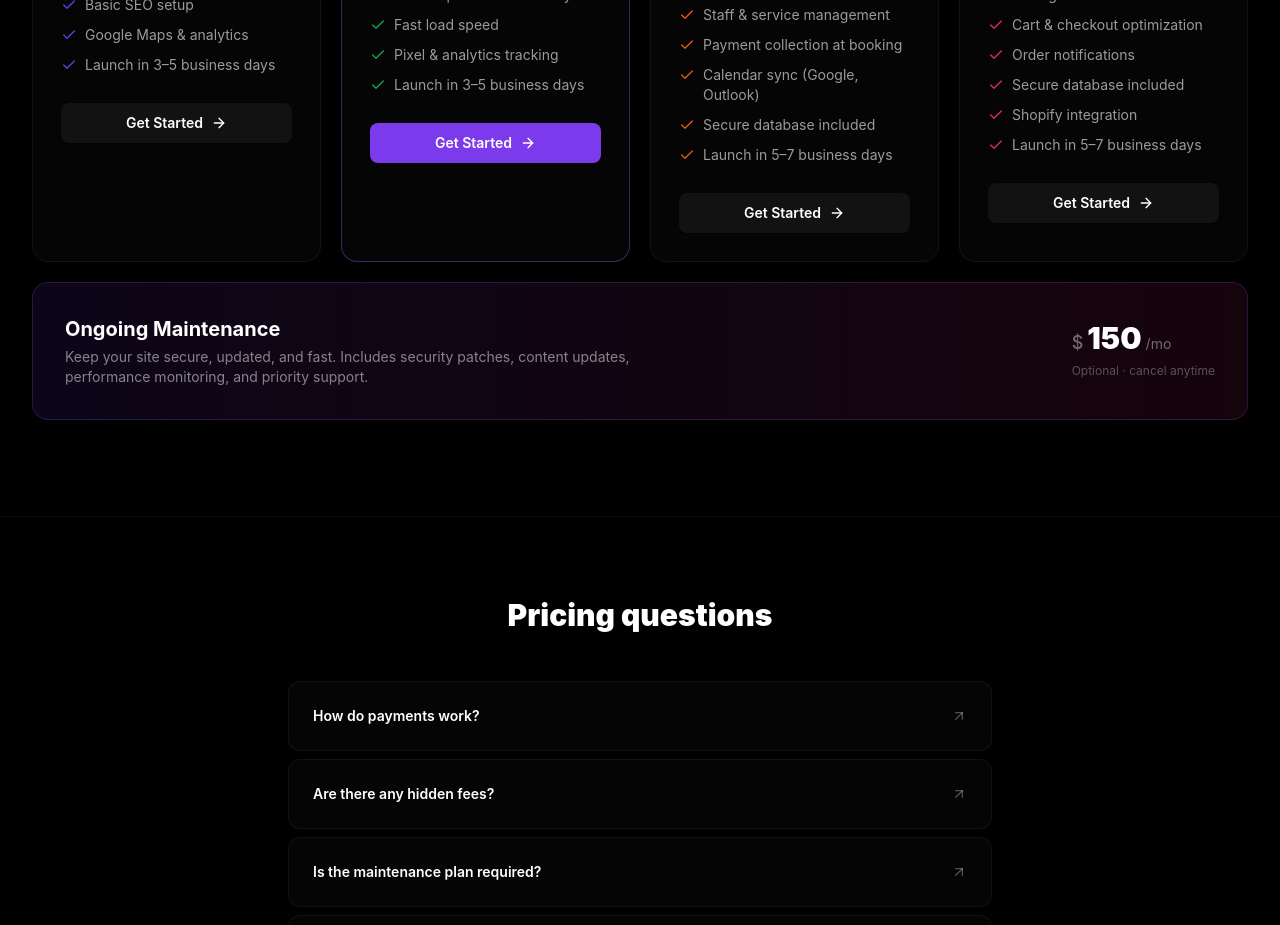
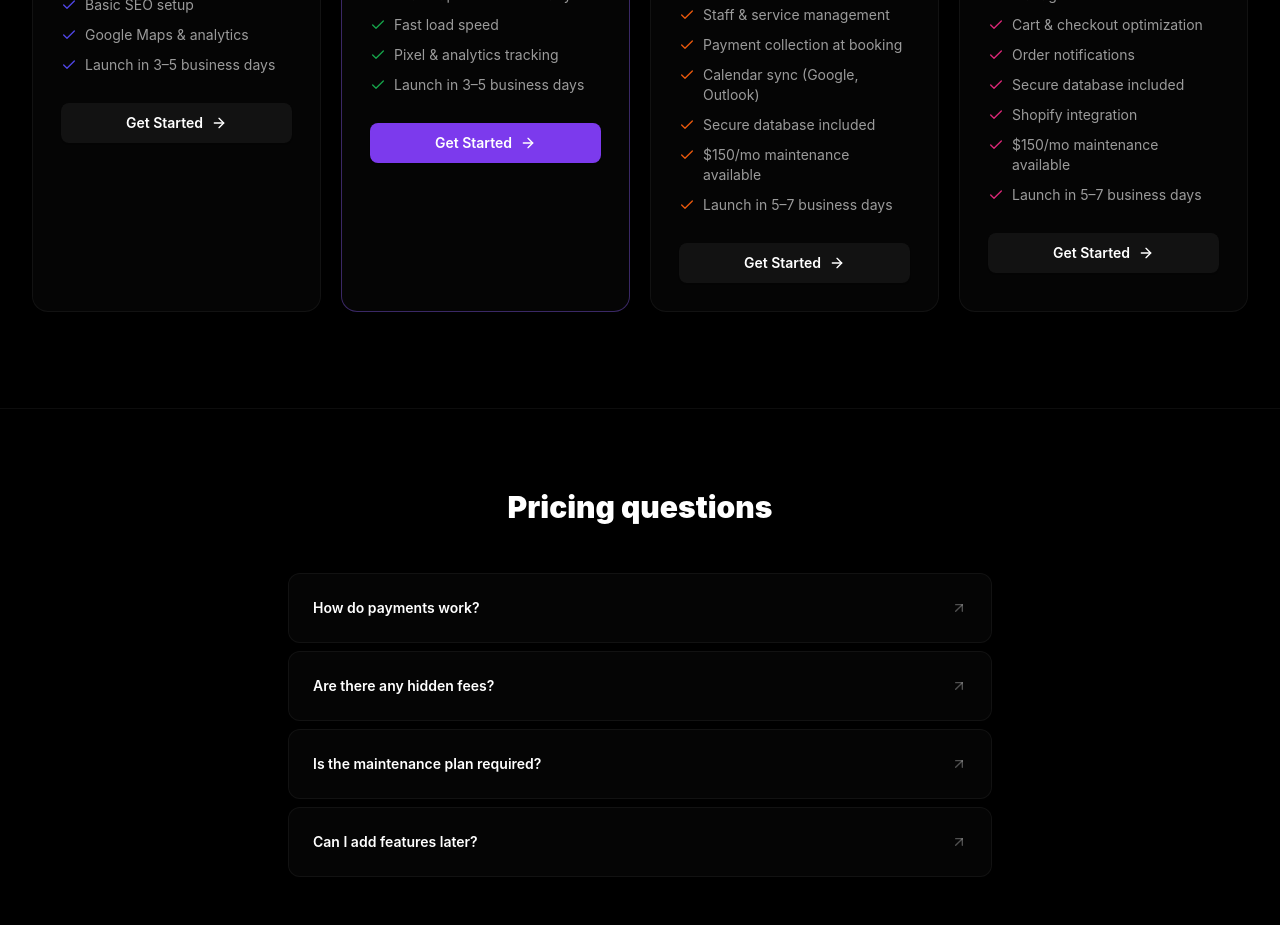
Before and after one commit to nelsonanaya1001-glitch/jubilant-computing-machine, a Next.js app: page /pricing in a window 1280 px wide. Shown: the part 960-1885 px from the top of the page. Built offline with nearby package versions, Linux system fonts and the light colour scheme.

Commit message:
Move $150/mo maintenance to booking and store plans only, remove standalone banner

```diff
--- a/src/app/(public)/pricing/page.tsx
+++ b/src/app/(public)/pricing/page.tsx
@@ -44,6 +44,7 @@ const plans = [
       "Payment collection at booking",
       "Calendar sync (Google, Outlook)",
       "Secure database included",
+      "$150/mo maintenance available",
       "Launch in 5–7 business days",
     ],
     accent: "#ea580c",
@@ -61,6 +62,7 @@ const plans = [
       "Order notifications",
       "Secure database included",
       "Shopify integration",
+      "$150/mo maintenance available",
       "Launch in 5–7 business days",
     ],
     accent: "#db2777",
@@ -135,27 +137,6 @@ export default function PricingPage() {
           ))}
         </div>
 
-        {/* Maintenance */}
-        <div className="max-w-7xl mx-auto px-6 lg:px-8 mt-5">
-          <div className="bg-gradient-to-r from-violet-600/10 to-pink-600/10 border border-violet-500/20 rounded-2xl p-8 flex flex-col md:flex-row md:items-center justify-between gap-6">
-            <div>
-              <h3 className="text-xl font-bold mb-1">Ongoing Maintenance</h3>
-              <p className="text-white/50 text-sm max-w-xl">
-                Keep your site secure, updated, and fast. Includes security patches, content updates, performance monitoring, and priority support.
-              </p>
-            </div>
-            <div className="flex items-center gap-6 flex-shrink-0">
-              <div className="text-right">
-                <div className="flex items-baseline gap-1">
-                  <span className="text-lg font-medium text-white/40">$</span>
-                  <span className="text-3xl font-black text-white">150</span>
-                  <span className="text-white/40 text-sm">/mo</span>
-                </div>
-                <span className="text-xs text-white/30">Optional · cancel anytime</span>
-              </div>
-            </div>
-          </div>
-        </div>
       </section>
 
       {/* FAQ */}
```
